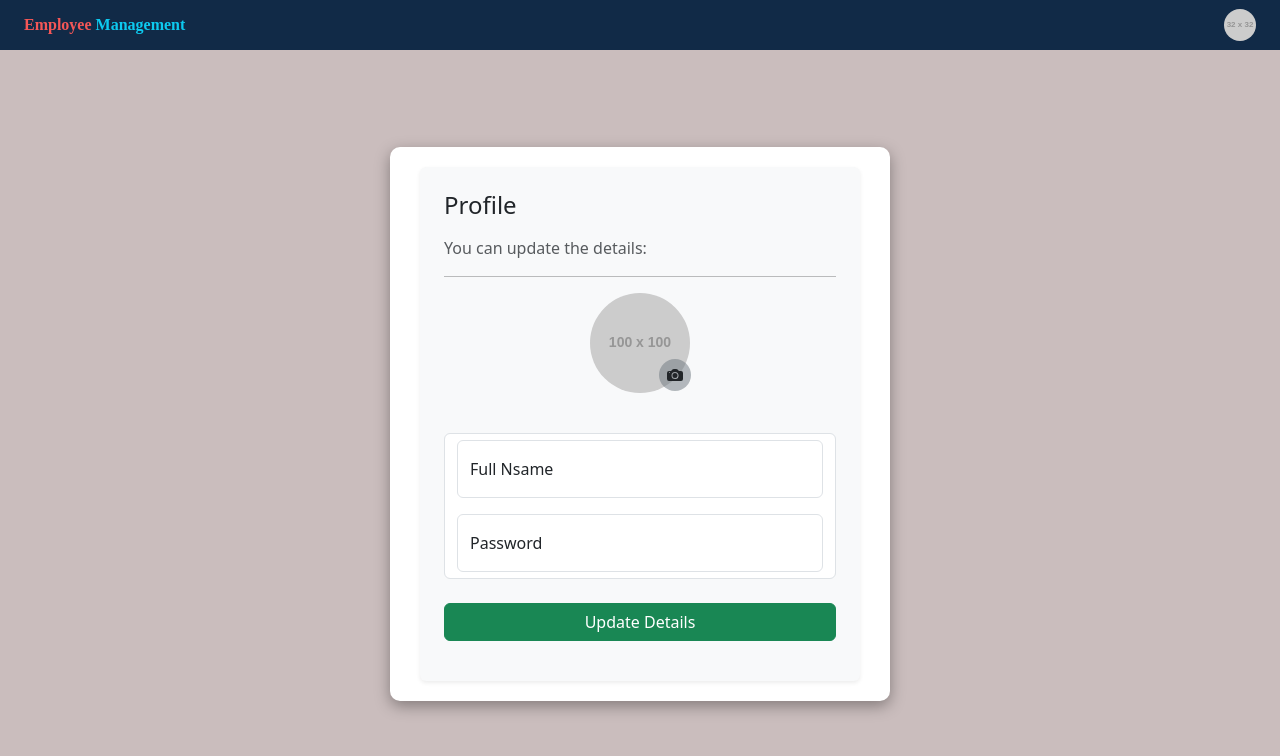
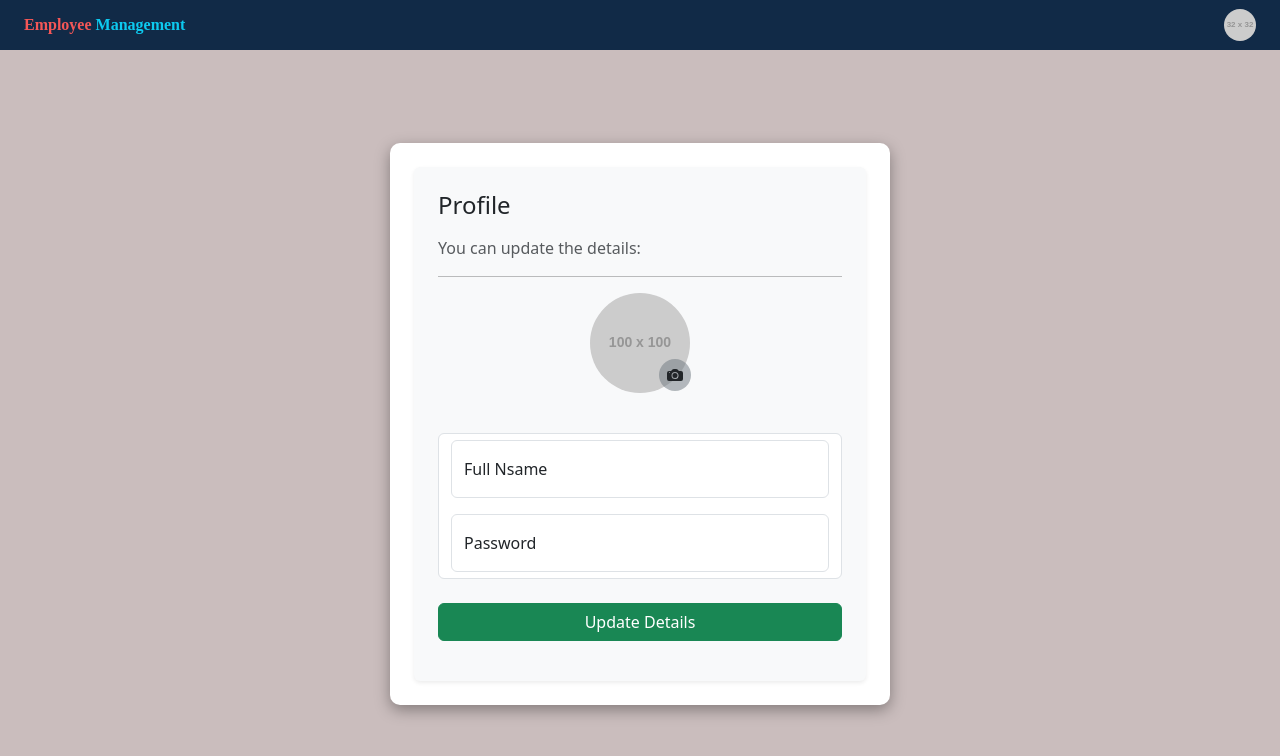
Before and after one commit to Soumadip-cmd/Employee--Management-, a React (Create React App) app in the folder client/: page /profile in a window 1280 px wide. Shown: the top 756 px of the page. Built offline with nearby package versions, Linux system fonts and the light colour scheme; a web font is replaced by a local one.

Commit message:
profile pading update

```diff
--- a/client/src/components/Profile/Profile.js
+++ b/client/src/components/Profile/Profile.js
@@ -14,7 +14,7 @@ const Profile = () => {
         className=" d-flex justify-content-center align-items-center flex-column "
         style={{ height: "100vh" }}
       >
-        <div className="form-container mt-5">
+        <div className="form-container p-3 p-md-4 mt-5">
           <div className=" bg-light p-lg-4 p-2 rounded shadow-sm">
             <h2 className="h4 mb-3">Profile</h2>
             <p className="text-muted">You can update the details:</p>
```
